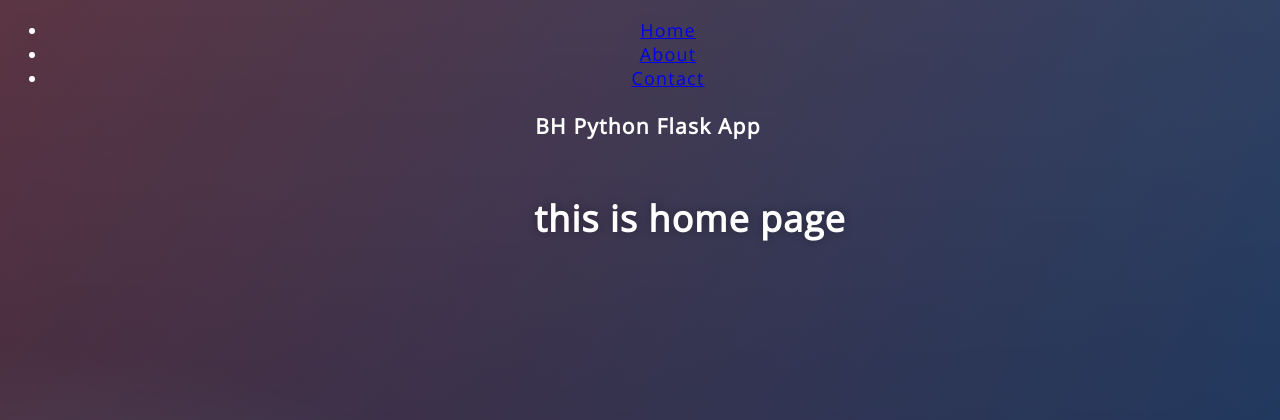
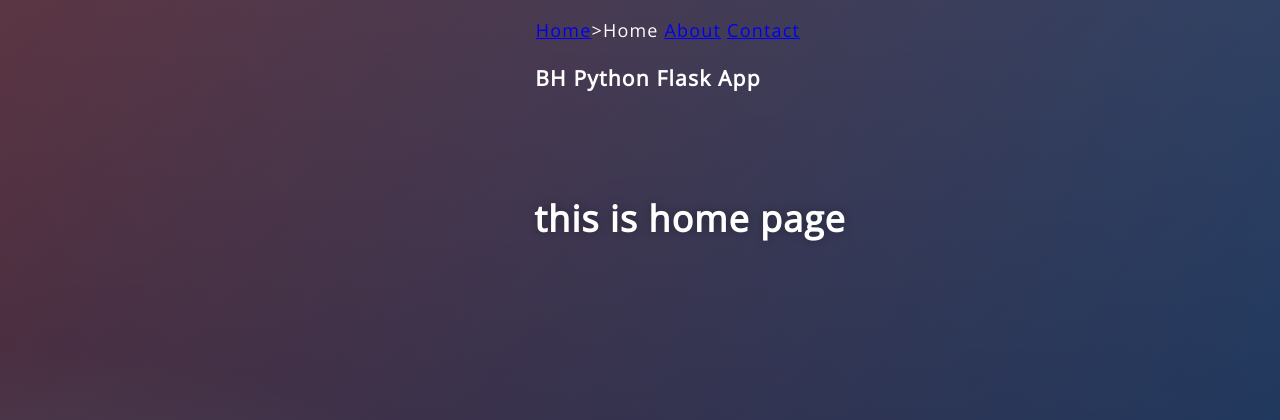
Before and after one commit to trapezius60/python_ml_heroku, a Flask app: page / in a window 1280 px wide. Shown: the top 420 px of the page. Run offline with Flask 2, Linux system fonts and the light colour scheme; parts of the project's set-up code (start-up, migrations or seed data) failed here and were passed over.

Commit message:
Update index.html

```diff
--- a/prediction/templates/index.html
+++ b/prediction/templates/index.html
@@ -24,12 +24,9 @@
         <div class="header">
             <nav>
                 <ul class="nav nav-pills pull-right">
-                    <li role="presentation" class="active"><a href="#">Home</a>
-                    </li>
-                    <li role="presentation"><a href="#">About</a>
-                    </li>
-                    <li role="presentation"><a href="showSignUp">Contact</a>
-                    </li>
+                    <a href="#home" class="w3-button w3-bar-item">Home</a>>Home</a>
+                    <a href="{{ url_for('about')}}" class="w3-button w3-bar-item">About</a>
+                    <a href="#contact" class="w3-button w3-bar-item">Contact</a>
                 </ul>
             </nav>
             <h3 class="text-muted">BH Python Flask App</h3>
@@ -63,6 +60,6 @@
 
  </div>
 <!-- {{pred}}-->
-
+</div>
 </body>
 </html>
```
